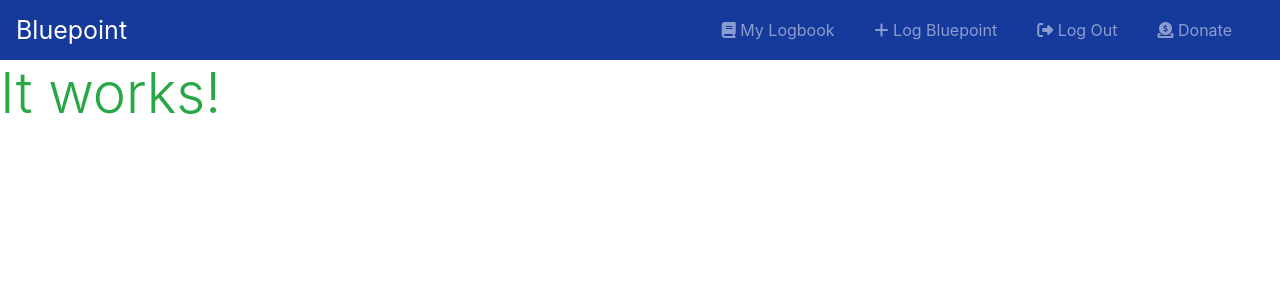
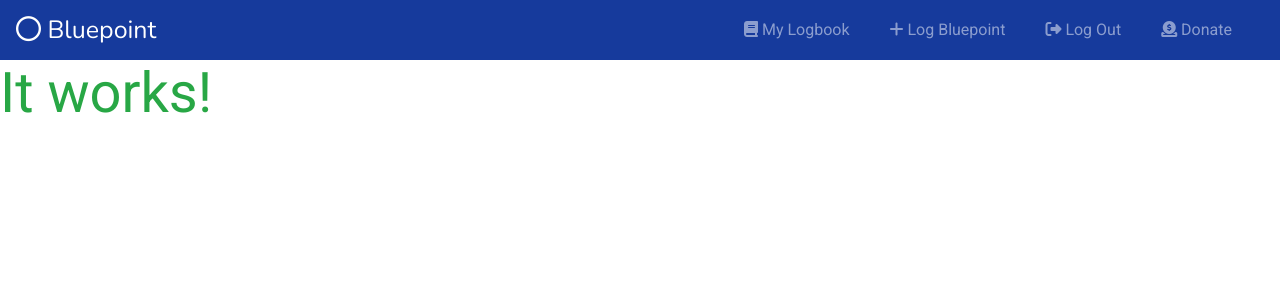
Before and after one commit to RobKnowles248/bluepoint, a Django app: page / in a window 1280 px wide. Shown: the top 300 px of the page. Run offline with Django 3.2, Linux system fonts and the light colour scheme; the visitor is signed in with stand-in values (Sample User, id 1); some libraries are stand-ins or nearby versions.

Commit message:
Add fonts

```diff
--- a/static/css/base.css
+++ b/static/css/base.css
@@ -1,5 +1,11 @@
+@import url('https://fonts.googleapis.com/css2?family=Nunito:ital,wght@0,200;0,300;0,400;0,600;0,700;0,800;0,900;1,200;1,300;1,400;1,600;1,700;1,800;1,900&family=Roboto&display=swap');
+
 html {
     height: 100%;
+}
+
+body {
+    font-family: "Roboto", sans-serif;
 }
 
 /* ----------- Colours --*/
@@ -8,9 +14,15 @@ html {
     background-color: #163a9c;
 }
 
+/*----------- Fonts --*/
+
+.heading-font {
+    font-family: "Nunito", sans-serif;
+}
+
 /*------------ Navbar --*/
 
-.navbar-brand.logo {
+.navbar-brand {
     padding: 0;
     line-height: 40px;
     font-size: 25px;
--- a/templates/base.html
+++ b/templates/base.html
@@ -27,6 +27,8 @@
       <script src="https://code.jquery.com/jquery-3.4.1.slim.min.js" integrity="sha384-J6qa4849blE2+poT4WnyKhv5vZF5SrPo0iEjwBvKU7imGFAV0wwj1yYfoRSJoZ+n" crossorigin="anonymous"></script>
       <script src="https://cdn.jsdelivr.net/npm/popper.js@1.16.0/dist/umd/popper.min.js" integrity="sha384-Q6E9RHvbIyZFJoft+2mJbHaEWldlvI9IOYy5n3zV9zzTtmI3UksdQRVvoxMfooAo" crossorigin="anonymous"></script>
       <script src="https://stackpath.bootstrapcdn.com/bootstrap/4.4.1/js/bootstrap.min.js" integrity="sha384-wfSDF2E50Y2D1uUdj0O3uMBJnjuUD4Ih7YwaYd1iqfktj0Uod8GCExl3Og8ifwB6" crossorigin="anonymous"></script>
+      <!-- Stripe -->
+      <script src="https://js.stripe.com/v3/"></script>
     {% endblock %}
 
     {% block extra_js %}
@@ -37,7 +39,7 @@
   <body>
     <header>
       <nav class="navbar navbar-expand-md navbar-dark bg-blue">
-        <a href="{% url 'home' %}" class="navbar-brand logo">Bluepoint</a>
+        <a href="{% url 'home' %}" class="navbar-brand heading-font"><i class="far fa-circle"></i> Bluepoint</a>
 
         <button class="navbar-toggler ml-auto" type="button" data-toggle="collapse" data-target="#navbarNavDropdown" aria-controls="navbarNavDropdown" aria-expanded="false" aria-label="Toggle navigation">
         <span class="navbar-toggler-icon"></span></button>
```
